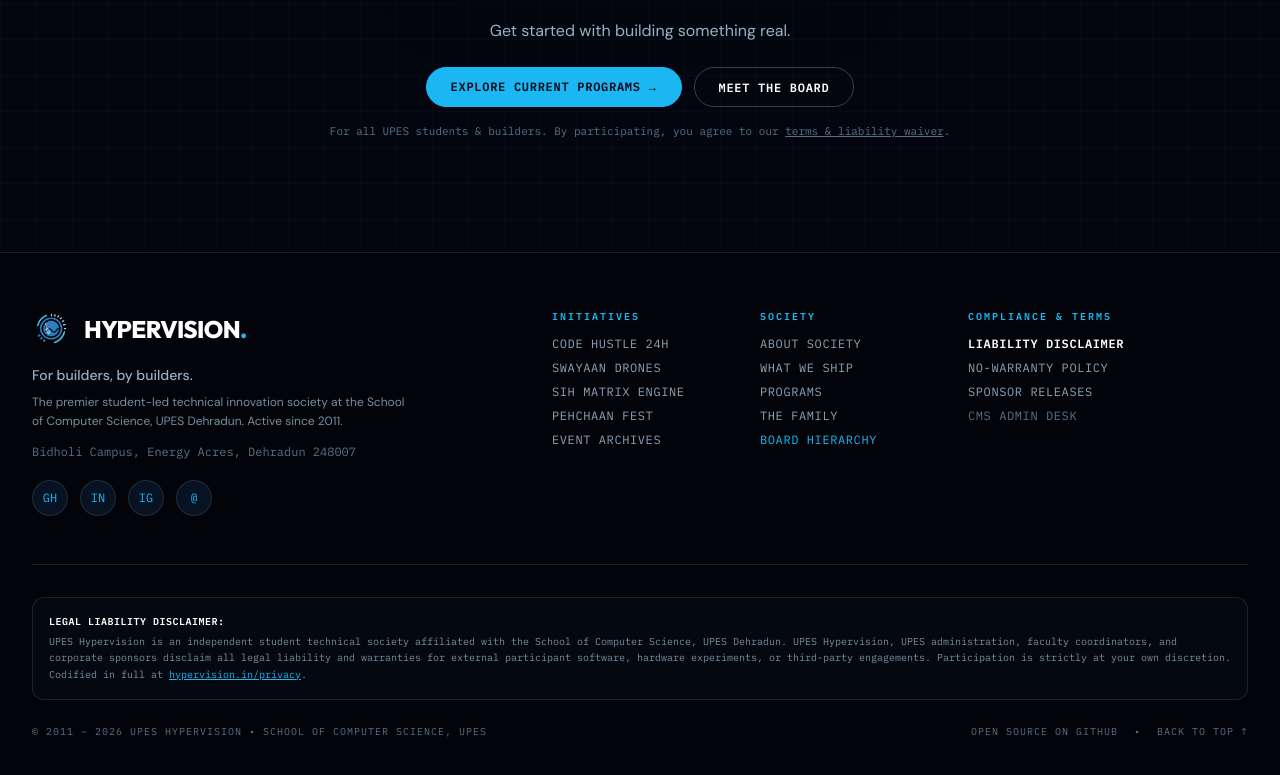
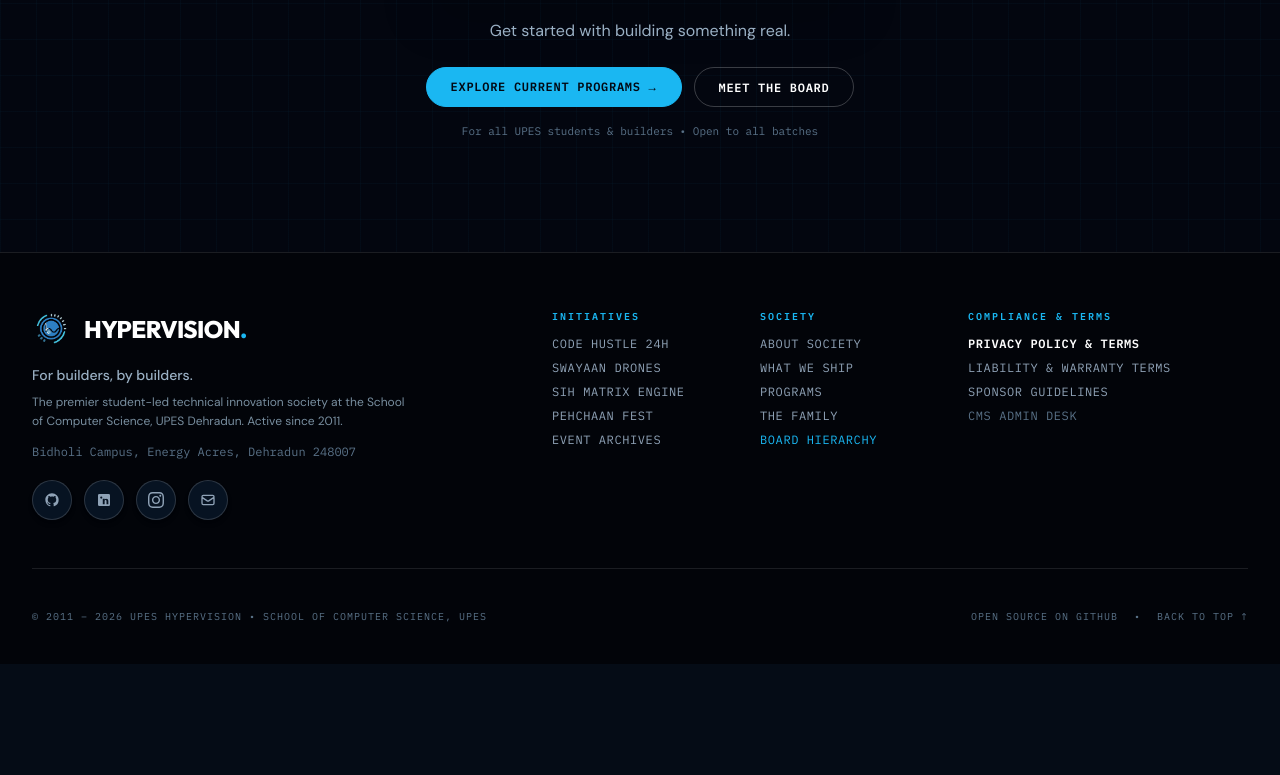
Before and after one commit to upeshypervision/newsite, a React (Vite) app: page / in a window 1280 px wide. Shown: the part 7718-8493 px from the top of the page. After the commit the page ends 8382 px from the top, so only its background shows below. Built offline with nearby package versions, Linux system fonts and the light colour scheme; no server answers; the database is empty.

Commit message:
feat(footer): remove legal disclaimer box and add proper vector social icons

```diff
--- a/src/components/Footer.tsx
+++ b/src/components/Footer.tsx
@@ -65,10 +65,7 @@ export const Footer: React.FC = () => {
           </div>
 
           <p className="mt-4 text-[11px] font-mono text-[#597187]">
-            For all UPES students &amp; builders. By participating, you agree to our{' '}
-            <a href="/privacy" className="underline hover:text-white">
-              terms &amp; liability waiver
-            </a>.
+            For all UPES students &amp; builders &bull; Open to all batches
           </p>
         </div>
       </section>
@@ -99,41 +96,60 @@ export const Footer: React.FC = () => {
                 Bidholi Campus, Energy Acres, Dehradun 248007
               </p>
 
-              {/* Social Channels */}
+              {/* Social Channels with Proper SVG Icons */}
               <div className="mt-5 flex items-center gap-3">
+                {/* GitHub */}
                 <a
                   href={HYPERVISION_INFO.socials.github}
                   target="_blank"
                   rel="noreferrer"
-                  className="w-9 h-9 bg-[#071322] border border-white/10 hover:border-[#1ab7f2] rounded-full flex items-center justify-center text-xs font-mono text-[#1ab7f2] hover:text-white transition-colors"
+                  className="w-10 h-10 bg-[#071322] border border-white/15 hover:border-[#1ab7f2] hover:bg-[#1ab7f2] rounded-full flex items-center justify-center text-[#8fa2b6] hover:text-[#020813] transition-all shadow-md group"
                   title="GitHub"
+                  aria-label="GitHub Organization"
                 >
-                  GH
+                  <svg className="w-4 h-4 fill-current transition-colors" viewBox="0 0 24 24" aria-hidden="true">
+                    <path fillRule="evenodd" clipRule="evenodd" d="M12 2C6.477 2 2 6.484 2 12.017c0 4.425 2.865 8.18 6.839 9.504.5.092.682-.217.682-.483 0-.237-.008-.868-.013-1.703-2.782.605-3.369-1.343-3.369-1.343-.454-1.158-1.11-1.466-1.11-1.466-.908-.62.069-.608.069-.608 1.003.07 1.53 1.032 1.53 1.032.892 1.53 2.341 1.088 2.91.832.092-.647.35-1.088.636-1.338-2.22-.253-4.555-1.113-4.555-4.951 0-1.093.39-1.988 1.029-2.688-.103-.253-.446-1.272.098-2.65 0 0 .84-.27 2.75 1.026A9.564 9.564 0 0112 6.844c.85.004 1.705.115 2.504.337 1.909-1.296 2.747-1.027 2.747-1.027.546 1.379.202 2.398.1 2.651.64.7 1.028 1.595 1.028 2.688 0 3.848-2.339 4.695-4.566 4.943.359.309.678.92.678 1.855 0 1.338-.012 2.419-.012 2.747 0 .268.18.58.688.482A10.019 10.019 0 0022 12.017C22 6.484 17.522 2 12 2z" />
+                  </svg>
                 </a>
+
+                {/* LinkedIn */}
                 <a
                   href={HYPERVISION_INFO.socials.linkedin}
                   target="_blank"
                   rel="noreferrer"
-                  className="w-9 h-9 bg-[#071322] border border-white/10 hover:border-[#1ab7f2] rounded-full flex items-center justify-center text-xs font-mono text-[#1ab7f2] hover:text-white transition-colors"
+                  className="w-10 h-10 bg-[#071322] border border-white/15 hover:border-[#1ab7f2] hover:bg-[#1ab7f2] rounded-full flex items-center justify-center text-[#8fa2b6] hover:text-[#020813] transition-all shadow-md group"
                   title="LinkedIn"
+                  aria-label="LinkedIn Profile"
                 >
-                  IN
+                  <svg className="w-4 h-4 fill-current transition-colors" viewBox="0 0 24 24" aria-hidden="true">
+                    <path d="M19 3a2 2 0 0 1 2 2v14a2 2 0 0 1-2 2H5a2 2 0 0 1-2-2V5a2 2 0 0 1 2-2h14m-.5 15.5v-5.3a3.26 3.26 0 0 0-3.26-3.26c-.85 0-1.84.52-2.28 1.3v-1.11h-2.79v8.37h2.79v-4.93c0-.77.62-1.4 1.39-1.4a1.4 1.4 0 0 1 1.4 1.4v4.93h2.75M6.46 10.9h2.79v8.37H6.46v-8.37M7.86 6.78a1.62 1.62 0 1 0 0 3.24 1.62 1.62 0 0 0 0-3.24z" />
+                  </svg>
                 </a>
+
+                {/* Instagram */}
                 <a
                   href={HYPERVISION_INFO.socials.instagram}
                   target="_blank"
                   rel="noreferrer"
-                  className="w-9 h-9 bg-[#071322] border border-white/10 hover:border-[#1ab7f2] rounded-full flex items-center justify-center text-xs font-mono text-[#1ab7f2] hover:text-white transition-colors"
+                  className="w-10 h-10 bg-[#071322] border border-white/15 hover:border-[#1ab7f2] hover:bg-[#1ab7f2] rounded-full flex items-center justify-center text-[#8fa2b6] hover:text-[#020813] transition-all shadow-md group"
                   title="Instagram"
+                  aria-label="Instagram Profile"
                 >
-                  IG
+                  <svg className="w-4 h-4 fill-current transition-colors" viewBox="0 0 24 24" aria-hidden="true">
+                    <path d="M12 2.163c3.204 0 3.584.012 4.85.07 3.252.148 4.771 1.691 4.919 4.919.058 1.265.069 1.645.069 4.849 0 3.205-.012 3.584-.069 4.849-.149 3.225-1.664 4.771-4.919 4.919-1.266.058-1.644.07-4.85.07-3.204 0-3.584-.012-4.849-.07-3.26-.149-4.771-1.699-4.919-4.92-.058-1.265-.07-1.644-.07-4.849 0-3.204.013-3.583.07-4.849.149-3.227 1.664-4.771 4.919-4.919 1.266-.057 1.645-.069 4.849-.069zm0-2.163c-3.259 0-3.667.014-4.947.072-4.358.2-6.78 2.618-6.98 6.98-.059 1.281-.073 1.689-.073 4.948 0 3.259.014 3.668.072 4.948.2 4.358 2.618 6.78 6.98 6.98 1.281.058 1.689.072 4.948.072 3.259 0 3.668-.014 4.948-.072 4.354-.2 6.782-2.618 6.979-6.98.059-1.28.073-1.689.073-4.948 0-3.259-.014-3.667-.072-4.947-.196-4.354-2.617-6.78-6.979-6.98-1.281-.059-1.69-.073-4.949-.073zm0 5.838c-3.403 0-6.162 2.759-6.162 6.162s2.759 6.163 6.162 6.163 6.162-2.759 6.162-6.163c0-3.403-2.759-6.162-6.162-6.162zm0 10.162c-2.209 0-4-1.79-4-4 0-2.209 1.791-4 4-4s4 1.791 4 4c0 2.21-1.791 4-4 4zm6.406-11.845c-.796 0-1.441.645-1.441 1.44s.645 1.44 1.441 1.44c.795 0 1.439-.645 1.439-1.44s-.644-1.44-1.439-1.44z" />
+                  </svg>
                 </a>
+
+                {/* Email */}
                 <a
                   href={`mailto:${HYPERVISION_INFO.email}`}
-                  className="w-9 h-9 bg-[#071322] border border-white/10 hover:border-[#1ab7f2] rounded-full flex items-center justify-center text-xs font-mono text-[#1ab7f2] hover:text-white transition-colors"
+                  className="w-10 h-10 bg-[#071322] border border-white/15 hover:border-[#1ab7f2] hover:bg-[#1ab7f2] rounded-full flex items-center justify-center text-[#8fa2b6] hover:text-[#020813] transition-all shadow-md group"
                   title="Email Contact"
+                  aria-label="Email Hypervision"
                 >
-                  @
+                  <svg className="w-4 h-4 fill-none stroke-current stroke-2 transition-colors" viewBox="0 0 24 24" aria-hidden="true">
+                    <path strokeLinecap="round" strokeLinejoin="round" d="M3 8l7.89 5.26a2 2 0 002.22 0L21 8M5 19h14a2 2 0 002-2V7a2 2 0 00-2-2H5a2 2 0 00-2 2v10a2 2 0 002 2z" />
+                  </svg>
                 </a>
               </div>
             </div>
@@ -219,17 +235,17 @@ export const Footer: React.FC = () => {
               <ul className="space-y-2 text-xs font-mono uppercase tracking-wider">
                 <li>
                   <a href="/privacy" className="hover:text-white transition-colors font-semibold text-white">
-                    Liability Disclaimer
+                    Privacy Policy &amp; Terms
                   </a>
                 </li>
                 <li>
                   <a href="/privacy#liability" className="hover:text-white transition-colors">
-                    No-Warranty Policy
+                    Liability &amp; Warranty Terms
                   </a>
                 </li>
                 <li>
                   <a href="/privacy" className="hover:text-white transition-colors">
-                    Sponsor Releases
+                    Sponsor Guidelines
                   </a>
                 </li>
                 <li>
@@ -241,19 +257,8 @@ export const Footer: React.FC = () => {
             </div>
           </div>
 
-          {/* Legal Liability Box */}
-          <div className="mt-8 p-4 border border-white/10 bg-[#040810] text-[#788e9f] text-[10px] leading-relaxed font-mono rounded-xl">
-            <strong className="text-white block uppercase tracking-wider mb-1">
-              LEGAL LIABILITY DISCLAIMER:
-            </strong>
-            UPES Hypervision is an independent student technical society affiliated with the School of Computer Science, UPES Dehradun. UPES Hypervision, UPES administration, faculty coordinators, and corporate sponsors disclaim all legal liability and warranties for external participant software, hardware experiments, or third-party engagements. Participation is strictly at your own discretion. Codified in full at{' '}
-            <a href="/privacy" className="text-[#1ab7f2] underline hover:text-white">
-              hypervision.in/privacy
-            </a>.
-          </div>
-
           {/* Copyright strip */}
-          <div className="mt-6 flex flex-col sm:flex-row justify-between items-center gap-3 text-[10px] font-mono uppercase tracking-widest text-[#597187]">
+          <div className="mt-8 pt-2 flex flex-col sm:flex-row justify-between items-center gap-3 text-[10px] font-mono uppercase tracking-widest text-[#597187]">
             <span>&copy; 2011 &ndash; 2026 UPES Hypervision &bull; School of Computer Science, UPES</span>
             <div className="flex items-center gap-4">
               <a
```
